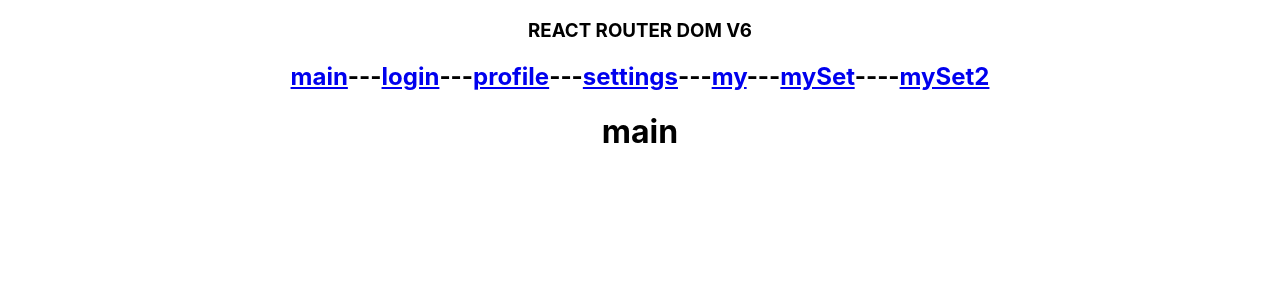
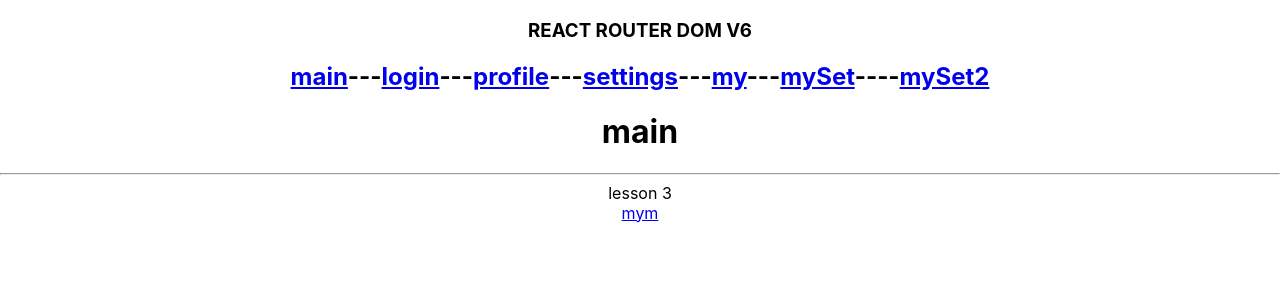
Before and after one commit to kroxaGAN/router_dom, a React (Create React App) app: page / in a window 1280 px wide. Shown: the top 300 px of the page. Built offline with nearby package versions, Linux system fonts and the light colour scheme.

Commit message:
use params

```diff
--- a/src/App.tsx
+++ b/src/App.tsx
@@ -1,8 +1,14 @@
 import React from 'react';
 import './App.css';
-import {NavLink, Outlet, Route, Routes} from "react-router-dom";
+import {NavLink, Outlet, Route, Routes, useParams} from "react-router-dom";
 
 function App() {
+    const Mym=()=>{
+        const params=useParams<'id'|'s'>()
+        const some=params
+     console.log(some)
+        return <div>MYM</div>
+    }
     return (
         <div className="App">
             <h3>REACT ROUTER DOM V6</h3>
@@ -43,8 +49,21 @@
                     <Route path={'/my/set2'} element={<h3>set2</h3>}/>
                 </Route>
 
+            </Routes>
+            <div>
+                <hr></hr>
+                lesson 3
+                <div>
+                    <NavLink to={'/mym/:id/:s'}>mym</NavLink>
+                </div>
 
-            </Routes>
+                <Routes>
+                    <Route path={'/mymain'} element={<div>My Main</div>}/>
+                    <Route path={'/mym/:id/:s'} element={<Mym/>}/>
+
+                </Routes>
+
+            </div>
         </div>
     );
 }
```
